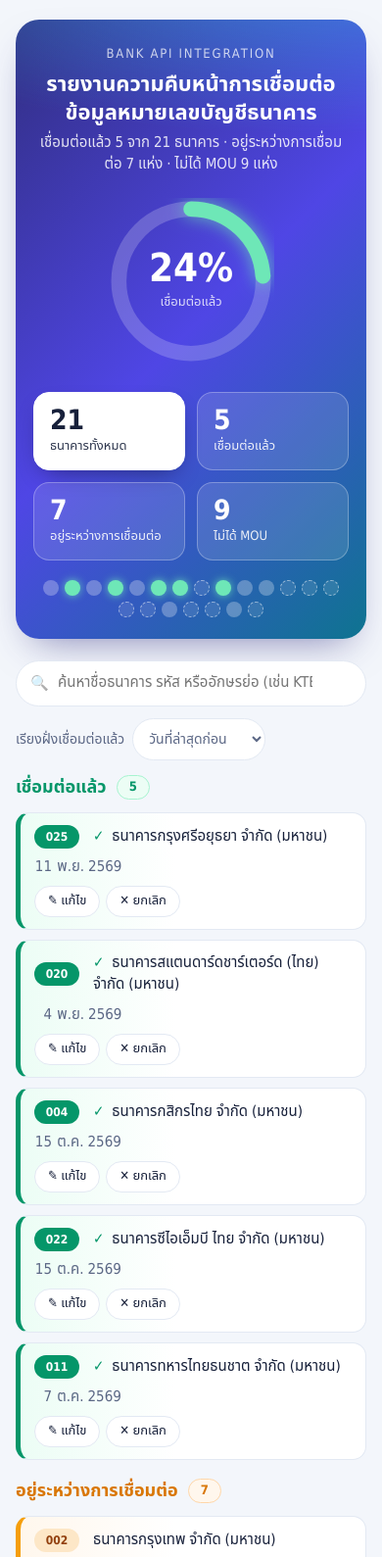
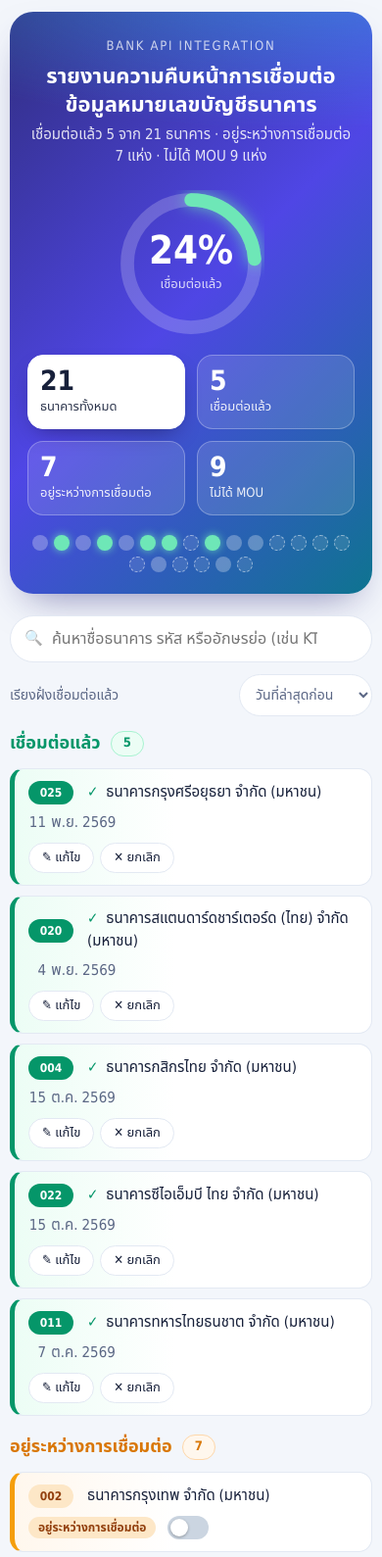
Before and after one commit to porkorrd-cyber/bank-api-report, a plain HTML site: page index.html in a window 390 px wide. Shown: the top 1589 px of the page at 98% size. Drawn offline with Linux system fonts and the light colour scheme; no server answers.

Commit message:
Update index.html
Improve responsive layout for tablet, phone and wide screens

Co-Authored-By: Claude Sonnet 5.5 <noreply@anthropic.com>
Claude-Session: https://claude.ai/code/session_01LPLgMmZRdiGMbo5Hzir8t2

```diff
--- a/index.html
+++ b/index.html
@@ -14,8 +14,8 @@
  --font:'Noto Sans Thai','Sarabun','Leelawadee UI',Tahoma,system-ui,-apple-system,'Segoe UI',sans-serif;
 }
 *{box-sizing:border-box}
-html{scroll-behavior:smooth}
-body{margin:0;background:var(--bg);color:var(--ink);font-family:var(--font);font-size:15px;line-height:1.5}
+html{scroll-behavior:smooth;-webkit-text-size-adjust:100%}
+body{margin:0;background:var(--bg);color:var(--ink);font-family:var(--font);font-size:15px;line-height:1.5;overflow-x:hidden}
 body.dragging{user-select:none;-webkit-user-select:none;cursor:grabbing}
 button,input,select{font:inherit;color:inherit}
 button{cursor:pointer}
@@ -34,10 +34,10 @@ button:disabled{opacity:.5;cursor:progress}
 .ring-c b{font-size:40px;font-weight:600;line-height:1}
 .ring-c span{font-size:13px;opacity:.8;margin-top:4px}
 .stats{display:grid;grid-template-columns:repeat(4,minmax(110px,1fr));gap:12px;flex:1 1 420px;max-width:760px}
-.stat{text-align:left;border:1px solid rgba(255,255,255,.28);background:rgba(255,255,255,.12);border-radius:16px;padding:14px 16px;color:#fff;transition:transform .15s,background .15s}
+.stat{text-align:left;border:1px solid rgba(255,255,255,.28);background:rgba(255,255,255,.12);border-radius:16px;padding:14px 16px;color:#fff;transition:transform .15s,background .15s;min-width:0}
 .stat:hover{transform:translateY(-2px);background:rgba(255,255,255,.2)}
 .stat .n{display:block;font-size:34px;font-weight:600;line-height:1.1}
-.stat .l{display:block;font-size:13px;opacity:.9}
+.stat .l{display:block;font-size:13px;opacity:.9;overflow-wrap:anywhere}
 .stat.on{background:#fff;color:var(--ink);border-color:#fff;box-shadow:0 10px 24px -10px rgba(0,0,0,.45)}
 .stat.on.yes .n{color:var(--ok)}
 .stat.on.no .n{color:var(--warn)}
@@ -48,8 +48,8 @@ button:disabled{opacity:.5;cursor:progress}
 .dot.mou{background:rgba(255,255,255,.1);outline:1px dashed rgba(255,255,255,.5);outline-offset:-1px}
 .dot:hover{transform:scale(1.5)}
 .toolbar{display:flex;gap:12px;align-items:center;flex-wrap:wrap;margin:22px 0 14px}
-.search{flex:1 1 260px;position:relative}
-.search input{width:100%;padding:11px 40px 11px 42px;border:1px solid var(--line);border-radius:999px;background:#fff;outline:none;transition:border-color .15s,box-shadow .15s}
+.search{flex:1 1 260px;position:relative;min-width:0}
+.search input{width:100%;padding:11px 40px 11px 42px;border:1px solid var(--line);border-radius:999px;background:#fff;outline:none;transition:border-color .15s,box-shadow .15s;font-size:16px}
 .search input:focus{border-color:var(--brand);box-shadow:0 0 0 4px rgba(79,70,229,.15)}
 .search .ic{position:absolute;left:15px;top:50%;transform:translateY(-50%);opacity:.5}
 .search .clr{position:absolute;right:8px;top:50%;transform:translateY(-50%);border:0;background:#eef1f8;border-radius:50%;width:26px;height:26px;display:none;line-height:1}
@@ -57,6 +57,7 @@ button:disabled{opacity:.5;cursor:progress}
 .sort{display:flex;align-items:center;gap:8px;color:var(--muted);font-size:14px}
 .sort select{padding:9px 12px;border:1px solid var(--line);border-radius:999px;background:#fff}
 .cols{display:grid;grid-template-columns:1fr 1fr;gap:18px;align-items:start}
+.cols>*{min-width:0}
 .right{display:flex;flex-direction:column;gap:22px}
 .cols[data-f=yes],.cols[data-f=no],.cols[data-f=mou]{grid-template-columns:1fr}
 .cols[data-f=yes] .right{display:none}
@@ -72,7 +73,7 @@ button:disabled{opacity:.5;cursor:progress}
 .col-no h2{color:var(--warn)}.col-no .pill{background:var(--warn-soft);border:1px solid var(--warn-line)}
 .col-mou h2{color:var(--gray)}.col-mou .pill{background:var(--gray-soft);border:1px solid var(--gray-line)}
 .list{list-style:none;margin:0;padding:0;display:flex;flex-direction:column;gap:10px}
-.card{display:grid;grid-template-columns:auto minmax(0,1fr) auto auto;gap:8px 14px;align-items:center;padding:12px 14px;border-radius:var(--radius);background:var(--card);border:1px solid var(--line);transition:transform .15s,box-shadow .15s,border-color .15s}
+.card{display:grid;grid-template-columns:auto minmax(0,1fr) auto auto;gap:8px 14px;align-items:center;padding:12px 14px;border-radius:var(--radius);background:var(--card);border:1px solid var(--line);transition:transform .15s,box-shadow .15s,border-color .15s;min-width:0}
 .card:hover{transform:translateY(-1px);box-shadow:0 10px 22px -14px rgba(23,32,58,.45)}
 .card.yes{border-left:5px solid var(--ok);background:linear-gradient(90deg,var(--ok-soft),#fff 45%)}
 .card.no{border-left:5px solid #f59e0b;background:linear-gradient(90deg,var(--warn-soft),#fff 45%)}
@@ -80,19 +81,19 @@ button:disabled{opacity:.5;cursor:progress}
 .card.dg{cursor:grab;user-select:none;-webkit-user-select:none}
 .card.lifted{opacity:.35}
 .card.ghost{position:fixed;z-index:50;pointer-events:none;margin:0;transform:rotate(1.5deg);box-shadow:0 18px 36px -12px rgba(23,32,58,.55);opacity:.95;cursor:grabbing}
-.grip{color:#94a3b8;font-size:18px;line-height:1;padding:4px 2px;touch-action:none;cursor:grab;letter-spacing:-2px}
+.grip{color:#94a3b8;font-size:18px;line-height:1;padding:4px 6px;touch-action:none;cursor:grab;letter-spacing:-2px}
 .card.flash{animation:pop 1.2s ease-out}
 @keyframes pop{0%{box-shadow:0 0 0 0 rgba(5,150,105,.6);transform:scale(.97)}100%{box-shadow:0 0 0 16px rgba(5,150,105,0);transform:none}}
 .chip{min-width:46px;text-align:center;padding:3px 8px;border-radius:999px;font-size:12px;font-weight:600;font-variant-numeric:tabular-nums}
 .yes .chip{background:var(--ok);color:#fff}
 .no .chip{background:#fde7c7;color:#92400e}
 .mou .chip{background:#e2e8f0;color:#334155}
-.nm{font-weight:500;overflow-wrap:anywhere}
+.nm{font-weight:500;overflow-wrap:anywhere;min-width:0}
 .yes .nm::before{content:'✓';color:var(--ok);font-weight:700;margin-right:8px}
 .date{min-width:9em;text-align:right;color:var(--muted);white-space:nowrap}
 .bk-day{display:inline-block;min-width:2ch;text-align:right;font-variant-numeric:tabular-nums}
 .bk-mon{margin-left:.35em}
-.acts{display:flex;gap:6px;align-items:center;white-space:nowrap}
+.acts{display:flex;gap:6px;align-items:center;white-space:nowrap;flex-wrap:wrap}
 .btn{border:1px solid var(--line);background:#fff;border-radius:999px;padding:5px 13px;font-size:13px;transition:background .15s,color .15s,border-color .15s,transform .1s}
 .btn:hover{background:#eef1f8}
 .btn:active{transform:scale(.96)}
@@ -102,7 +103,7 @@ button:disabled{opacity:.5;cursor:progress}
 .btn.danger{background:var(--bad);border-color:var(--bad);color:#fff;font-weight:500}
 .btn.danger:hover{background:var(--bad);filter:brightness(1.08)}
 .ask{font-size:13px;color:var(--muted)}
-.dinp{padding:5px 8px;border:1px solid var(--line);border-radius:10px;background:#fff}
+.dinp{padding:5px 8px;border:1px solid var(--line);border-radius:10px;background:#fff;max-width:100%}
 .dinp:focus{outline:2px solid var(--brand);outline-offset:1px}
 .swrap{display:flex;align-items:center;gap:12px;flex-wrap:wrap}
 .st{font-size:12px;font-weight:600;padding:2px 10px;border-radius:999px;background:#fde7c7;color:#92400e;white-space:nowrap}
@@ -128,15 +129,37 @@ dialog input:focus{outline:2px solid var(--brand);outline-offset:1px}
 .toast{position:fixed;left:50%;bottom:24px;transform:translate(-50%,20px);background:var(--ink);color:#fff;padding:11px 20px;border-radius:999px;font-size:14px;opacity:0;pointer-events:none;transition:opacity .25s,transform .25s;z-index:60;max-width:90vw;box-shadow:0 10px 30px -10px rgba(0,0,0,.5)}
 .toast.show{opacity:1;transform:translate(-50%,0)}
 .toast.bad{background:var(--bad)}
+@media (min-width:1500px){.app{max-width:1320px}.hero h1{font-size:32px}}
+@media (min-width:821px){
+ .card.yes{grid-template-columns:auto minmax(0,1fr) auto}
+ .card.yes .nm{grid-column:2/-1}
+ .card.yes .date{grid-column:2;grid-row:2;text-align:left;min-width:0}
+ .card.yes .acts{grid-column:3;grid-row:2;justify-content:flex-end}
+ .card.no{grid-template-columns:auto minmax(0,1fr) auto}
+ .card.no .swrap{grid-column:2/-1;grid-row:2}
+ .card.no .grip{grid-column:3;grid-row:1}
+}
+@media (min-width:1200px){
+ .card.yes{grid-template-columns:auto minmax(0,1fr) auto auto}
+ .card.yes .nm{grid-column:2}
+ .card.yes .date{grid-column:3;grid-row:1;text-align:right;min-width:9em}
+ .card.yes .acts{grid-column:4;grid-row:1}
+}
 @media (max-width:820px){.cols{grid-template-columns:1fr}.hero h1{font-size:22px}.hero{padding:26px 18px 22px}.stats{grid-template-columns:repeat(2,minmax(110px,1fr))}}
 @media (max-width:560px){
+ .app{padding:12px 10px 40px}
  .card{grid-template-columns:auto minmax(0,1fr)}
  .card.mou{grid-template-columns:auto minmax(0,1fr) auto}
  .date,.acts,.swrap{grid-column:1/-1}
  .date{text-align:left;min-width:0}
+ .stat{padding:12px 12px}
  .stat .n{font-size:28px}
  .sw{white-space:normal}
+ .toolbar .sort{width:100%;justify-content:space-between}
+ .hero-row{gap:18px}
+ .ring{width:150px;height:150px}
 }
+@media (max-width:360px){.hero{border-radius:18px;padding:22px 12px 18px}.hero h1{font-size:20px}.stat .l{font-size:12px}}
 @media (prefers-reduced-motion:reduce){*{animation:none!important;transition:none!important}html{scroll-behavior:auto}}
 </style>
 </head>
```
